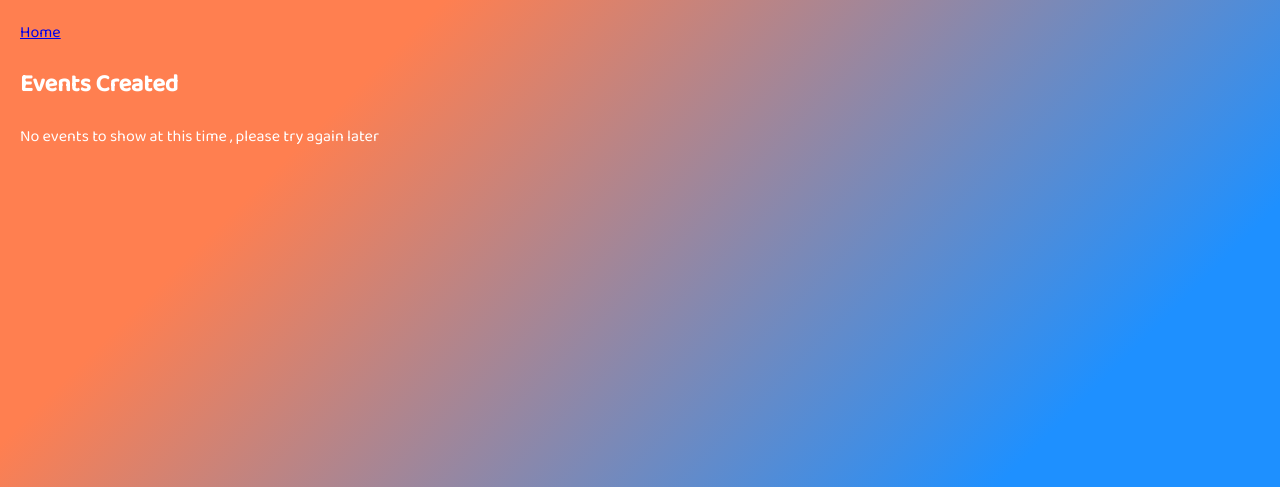
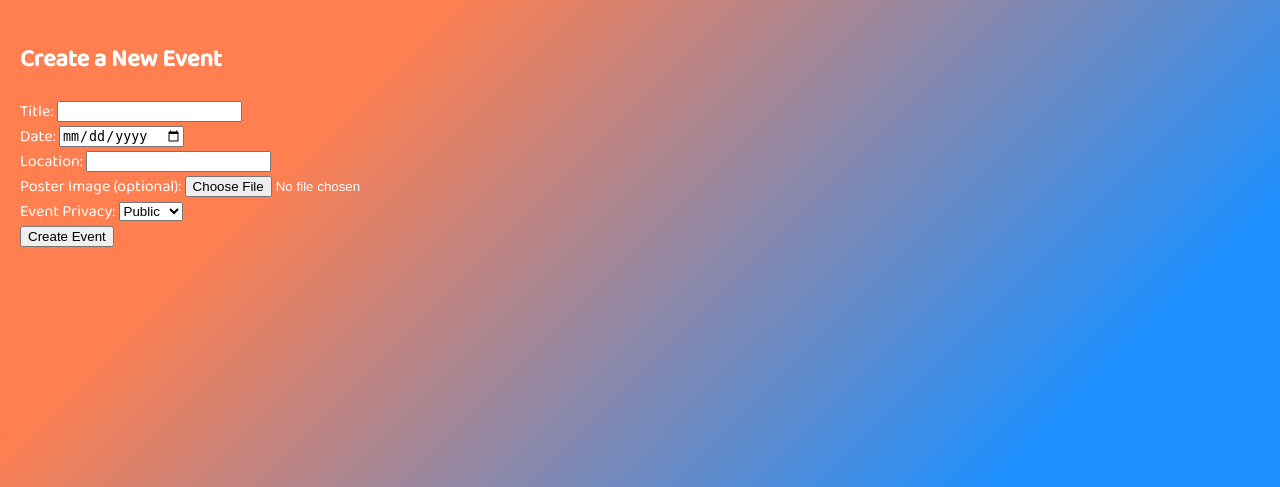
Before and after one commit to emdinga/Party_with_me, a Python web app: template templates/event_created.html in a window 1280 px wide. Shown: the part 76-563 px from the top of the page. Run offline with Jinja, Linux system fonts and the light colour scheme; the template is opened without the code that fills it, so the values that code supplies are empty.

Commit message:
adding new features

```diff
--- a/templates/create_event.html
+++ b/templates/create_event.html
@@ -1,4 +1,4 @@
-{% extends "layout.html" %}
+{% extends "layout2.html" %}
 
 {% block title %}Create Event{% endblock %}
 
--- a/templates/event_created.html
+++ b/templates/event_created.html
@@ -1,38 +1,29 @@
-<!DOCTYPE html>
-<html lang="en">
 
-<head>
-    <meta charset="UTF-8">
-    <meta name="viewport" content="width=device-width, initial-scale=1.0">
-    <title>Party with Me</title>
-    <link rel="stylesheet" href="{{ url_for('static', filename='style.css') }}">
-</head>
+{% extends "layout2.html" %}
+{% block content %}
 
 <body>
-    {% extends "layout2.html" %}
-    {% block content %}
+    <h2>Create a New Event</h2>
+    <form action="{{ url_for('create_event') }}" method="POST" enctype="multipart/form-data">
+        <label for="title">Title:</label>
+        <input type="text" id="title" name="title" required><br>
 
-<div class="container">
-    <a href="{{ url_for('home') }}" class="home-btn">Home</a>
-    <h2>Events Created</h2>
+        <label for="date">Date:</label>
+        <input type="date" id="date" name="date" required><br>
 
-    {% if events %}
-        {% for event in events %}
-            <h3>{{ event.title }}</h3>
-            <p>Date: {{ event.date }}</p>
-            <p>Location: {{ event.location }}</p>
-            <p>RSVPs: {{ g.rsvps_count.get(event.id, 0) }}</p>
-            <li><a href="{{ url_for('rsvp', title=event.title) }}" class="btn">RSVP for {{ event.title }}</a></li>
-            {% if g.rsvps_count.get(event.id, 0) > 0 %}
-                <a href="{{ url_for('event_details', event_id=event.id) }}" class="btn">Event Details</a>
-            {% endif %}
-            <hr>
-        {% endfor %}
-    {% else %}
-        <p>No events to show at this time , please try again later</p>
-    {% endif %}
-</div>
+        <label for="location">Location:</label>
+        <input type="text" id="location" name="location" required><br>
+
+        <label for="poster">Poster Image (optional):</label>
+        <input type="file" id="poster" name="poster" accept="image/*"><br>
+
+        <label for="privacy">Event Privacy:</label>
+        <select id="privacy" name="privacy" required>
+            <option value="public">Public</option>
+            <option value="private">Private</option>
+        </select><br>
+
+        <button type="submit">Create Event</button>
+    </form>
+</body>
 {% endblock %}
-</body>
-
-</html>
```
Also changed, not shown: app.py (+9 -5 lines), models.py (+14 -21 lines), static/style.css (+35 -0 lines), templates/members_home.html (+14 -0 lines).
